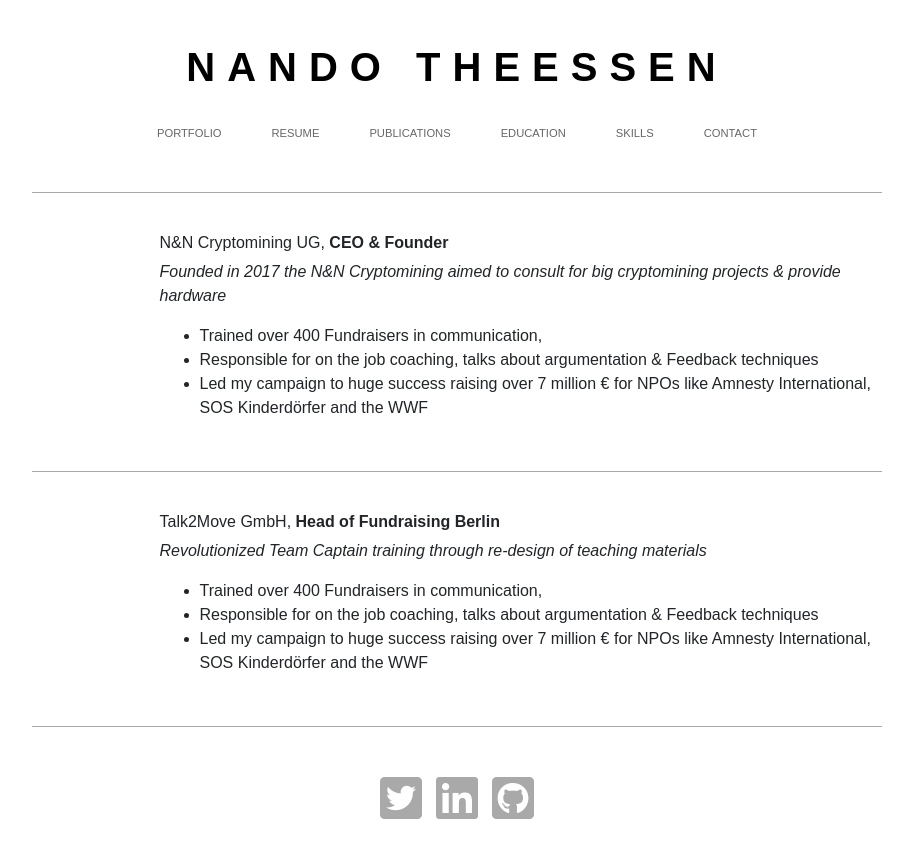
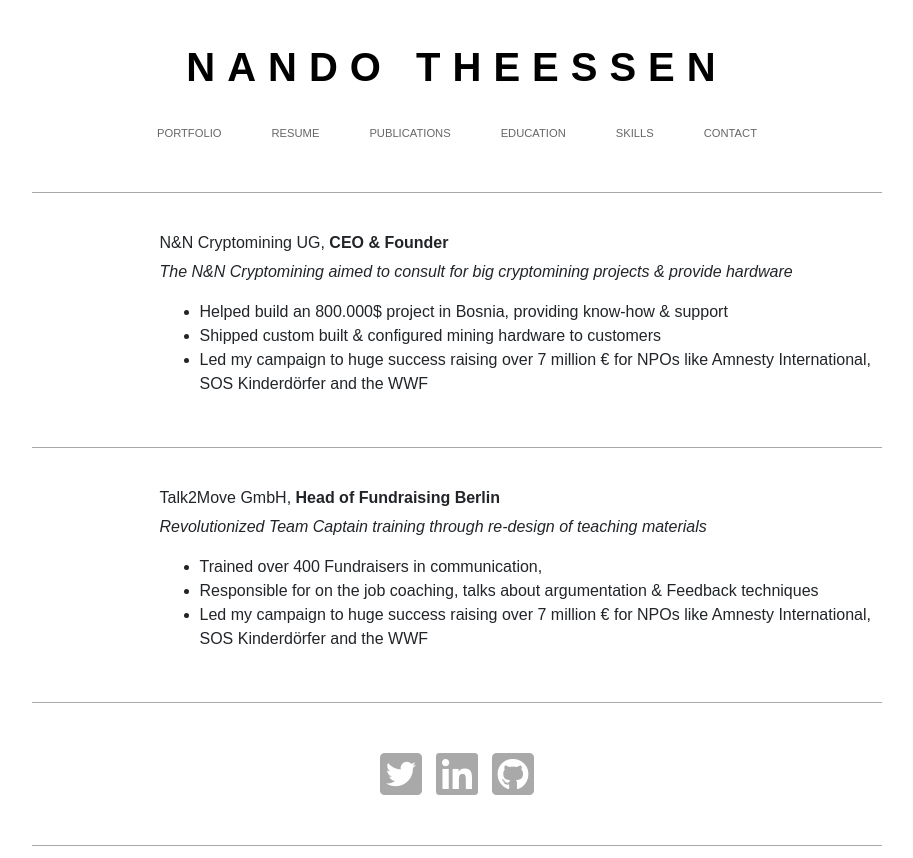
Before and after one commit to NandoTheessen/Resume-Page, a React (Create React App) app: page /resume in a window 1280 px wide. Shown: the top 858 px of the page, without its empty margins (183-1096 px from the left). Built offline with nearby package versions, Linux system fonts and the light colour scheme.

Commit message:
Added description to N&N

```diff
--- a/src/components/Content.js
+++ b/src/components/Content.js
@@ -21,8 +21,8 @@
                 <span>Would like help with a specific project?
                 <br />Are you looking for an addition to your team?
                         <br /><br />
-                    Please feel free to contact me at any time!
-                <br />nando.theessen@gmail.com or +49 1520 477 06 47</span>
+                    Please feel free to contact me at any time @
+                <br /><span className='font-weight-bold'>nando.theessen@gmail.com</span> or <span className='font-weight-bold'>+49 1520 477 06 47</span></span>
             </div>
 
         </div>
--- a/src/components/Resume.js
+++ b/src/components/Resume.js
@@ -8,10 +8,10 @@
 
             <div className='resume-item previous-experience'>
                 <h6 className='resume-item-title'>N&N Cryptomining UG, <span className='font-weight-bold'>CEO & Founder</span></h6>
-                <p className="resume-item-subtitle font-italic">Founded in 2017 the N&N Cryptomining aimed to consult for big cryptomining projects & provide hardware</p>
+                <p className="resume-item-subtitle font-italic">The N&N Cryptomining aimed to consult for big cryptomining projects & provide hardware</p>
                 <ul className='resume-item-list'>
-                    <li className="resume-item-list-item">Trained over 400 Fundraisers in communication, </li>
-                    <li className="resume-item-list-item">Responsible for on the job coaching, talks about argumentation & Feedback techniques</li>
+                    <li className="resume-item-list-item">Helped build an 800.000$ project in Bosnia, providing know-how & support</li>
+                    <li className="resume-item-list-item">Shipped custom built & configured mining hardware to customers</li>
                     <li className="resume-item-list-item">Led my campaign to huge success raising over 7 million € for NPOs like Amnesty International,<br />
                         SOS Kinderdörfer and the WWF</li>
                 </ul>
```
